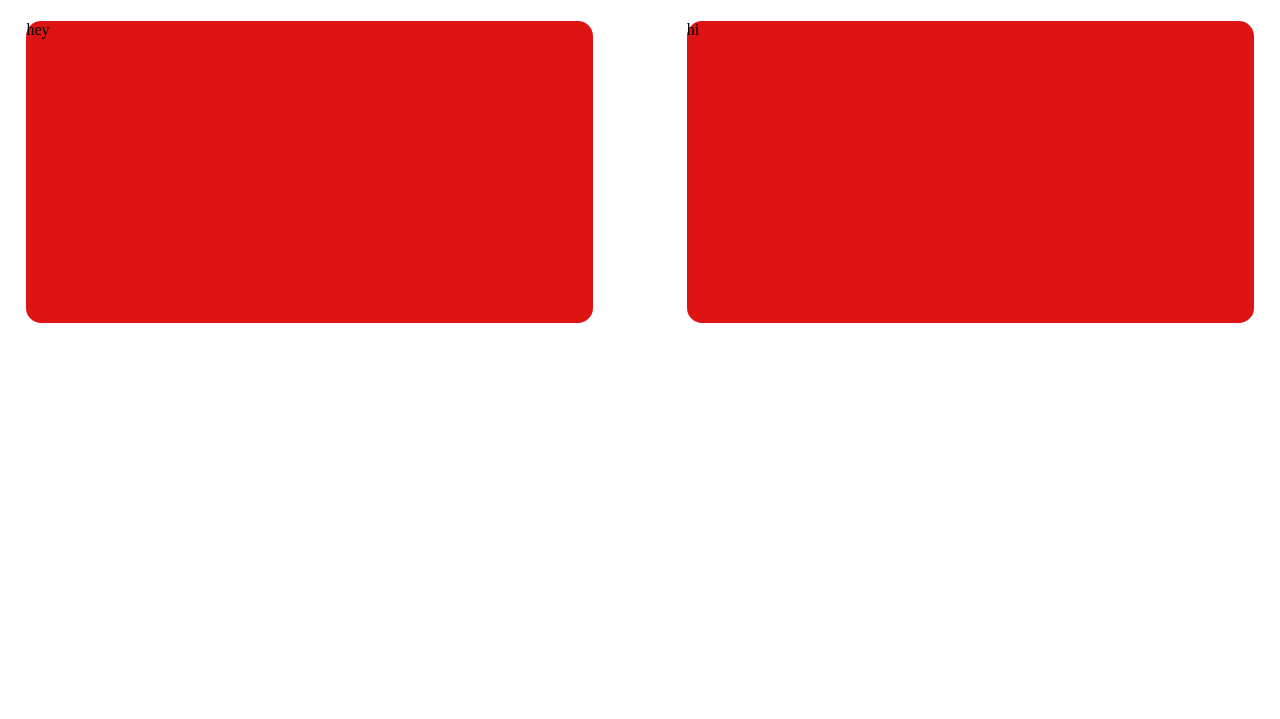
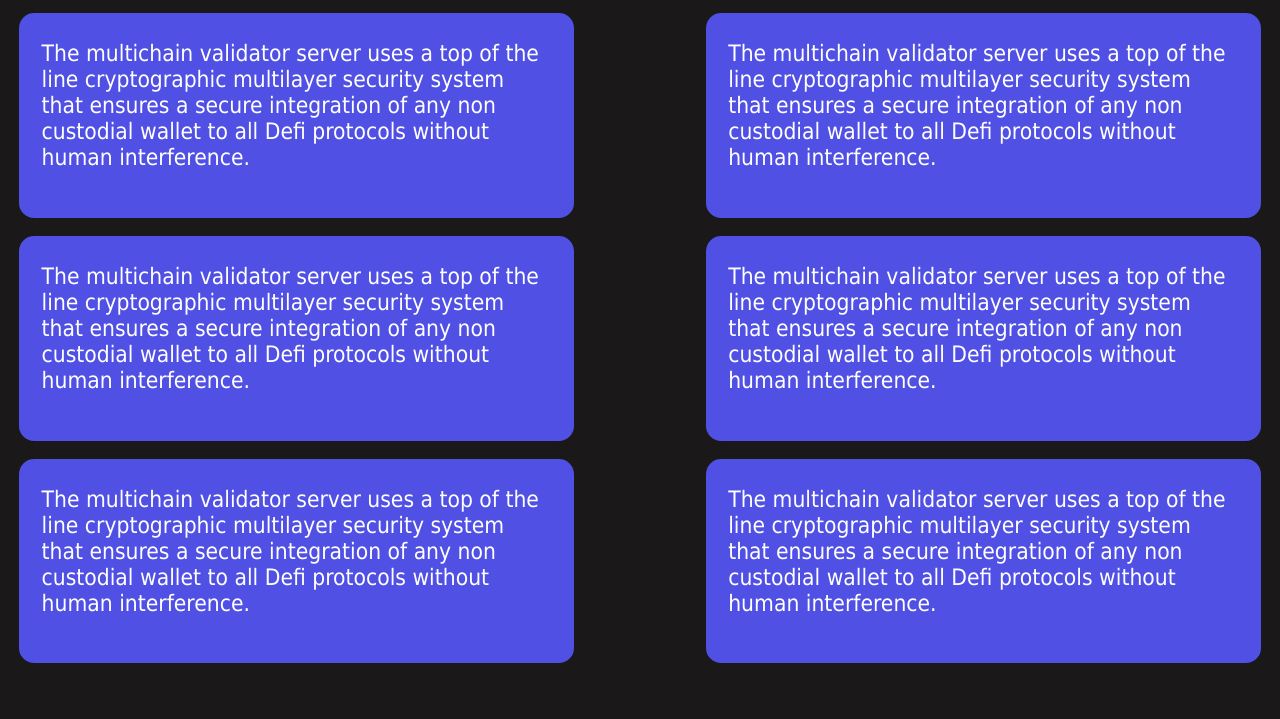
Before and after one commit to Emray1677/Git_text, a plain HTML site: page index.html in a window 1280 px wide. Shown: the part 81-800 px from the top of the page. Drawn offline with Linux system fonts and the light colour scheme.

Commit message:
added multi card

```diff
--- a/index.html
+++ b/index.html
@@ -6,7 +6,7 @@
     <title>holanar</title>
     <link rel="stylesheet" href="style.css">
 </head>
-<body>
+<body class="body_over">
     <nav class="nav_bar">
         <div>
             <h1>HOLANAR</h1>
@@ -28,10 +28,71 @@
     </nav>
     <div class="div_class">
         <div class="div_class1">
-            hey
+            <p>
+                The multichain validator server uses a top
+                 of the line cryptographic multilayer
+                 security system that ensures a secure
+                 integration of any non custodial wallet
+                 to all Defi protocols without human
+                 interference.
+
+                </p>
         </div>
         <div class="div_class1">
-            hi
+            <p>
+                The multichain validator server uses a top
+                 of the line cryptographic multilayer security
+                 system that ensures a secure integration of any
+                 non custodial wallet to all Defi protocols without
+                  human interference.
+
+                </p>
+        </div>
+    </div>
+    <div class="div_class">
+        <div class="div_class1">
+            <p>
+                The multichain validator server uses a top
+                 of the line cryptographic multilayer
+                 security system that ensures a secure
+                 integration of any non custodial wallet
+                 to all Defi protocols without human
+                 interference.
+
+                </p>
+        </div>
+        <div class="div_class1">
+            <p>
+                The multichain validator server uses a top
+                 of the line cryptographic multilayer security
+                 system that ensures a secure integration of any
+                 non custodial wallet to all Defi protocols without
+                  human interference.
+
+                </p>
+        </div>
+    </div>
+    <div class="div_class">
+        <div class="div_class1">
+            <p>
+                The multichain validator server uses a top
+                 of the line cryptographic multilayer
+                 security system that ensures a secure
+                 integration of any non custodial wallet
+                 to all Defi protocols without human
+                 interference.
+
+                </p>
+        </div>
+        <div class="div_class1">
+            <p>
+                The multichain validator server uses a top
+                 of the line cryptographic multilayer security
+                 system that ensures a secure integration of any
+                 non custodial wallet to all Defi protocols without
+                  human interference.
+
+                </p>
         </div>
     </div>
 </body>
--- a/style.css
+++ b/style.css
@@ -1,12 +1,16 @@
 *{
     margin: 0;
     padding: 0;
+}
+body {
+    background-color: rgb(26, 24, 24);
+    color: white;
 }
 .nav_bar {
     display: flex;
     justify-content: space-between;
     font-family: tahoma;
-    background-color: aqua;
+    background-color:rgb(115, 115, 123);
 
 }
 .nav_bar div {
@@ -23,7 +27,7 @@
 }
 .list a {
     text-decoration: none;
-    color: black;
+    color: white;
     font-size: 11px;
 }
 .list a:hover {
@@ -42,12 +46,17 @@
 .div_class {
     display: flex;
      justify-content: space-between;
-     margin: 0.7cm;
+     margin: 0.5cm;
 }
 .div_class1 {
-    height: 8cm;
-    width: 15cm;
+    height: 4cm;
+    width: 13.5cm;
     border-radius: 0.4cm;
-    background-color: rgb(222, 20, 20);
+    background-color: rgb(80, 80, 229);
+    padding: 0.7cm 0.6cm;
+    font-family: tahoma;
+    font-size: 0.6cm;
+}
+.div_class1 p {
 
 }
```
